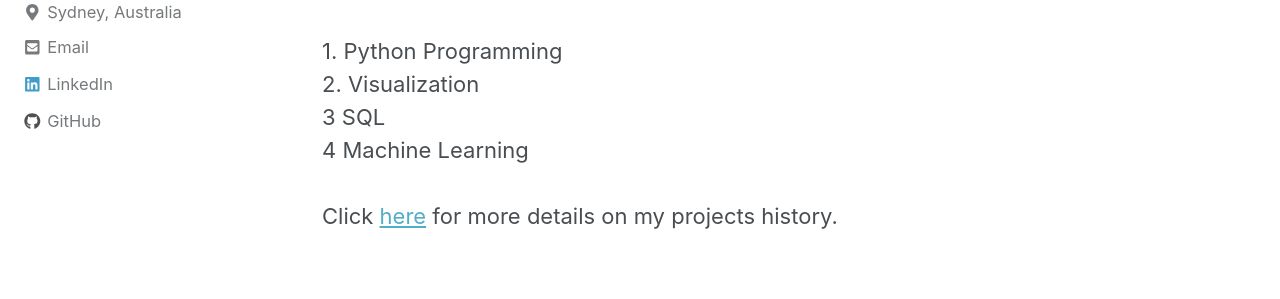
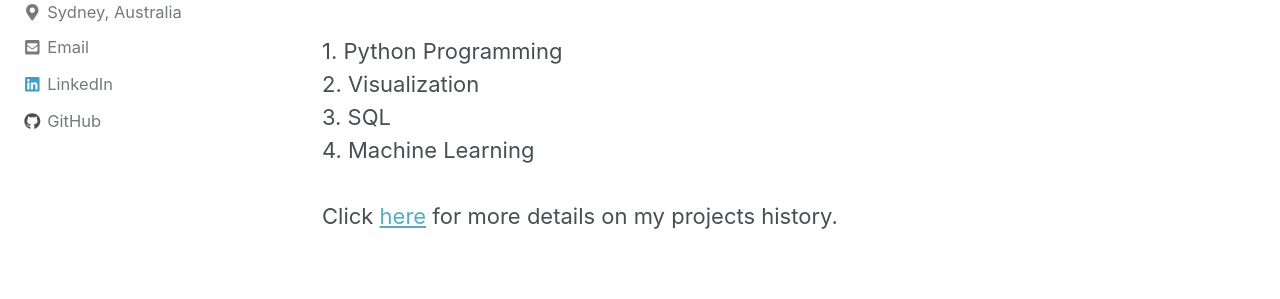
Before and after one commit to pphamnham/pphamnham.github.io, a Jekyll site: the page built from index.html, in a window 1280 px wide and 900 px high, scrolled down 470 px. Shown: the part 156-455 px from the top of the window. Built offline with Jekyll 4.4.1, drawn with Linux system fonts in a browser that asks for light colours; nearby versions of some CDN libraries; the list of posts is cut into pages by our own code.

```diff
--- a/_layouts/home.html
+++ b/_layouts/home.html
@@ -15,8 +15,8 @@ On this page, I have included some of the data projects for the following topics
 <br />
 1. Python Programming<br />
 2. Visualization<br />
-3  SQL<br />
-4  Machine Learning<br />
+3. SQL<br />
+4. Machine Learning<br />
 
 <br />
 Click <a href="https://pphamnham.github.io/data-science/">here</a> for more details on my projects history.<br />
```
